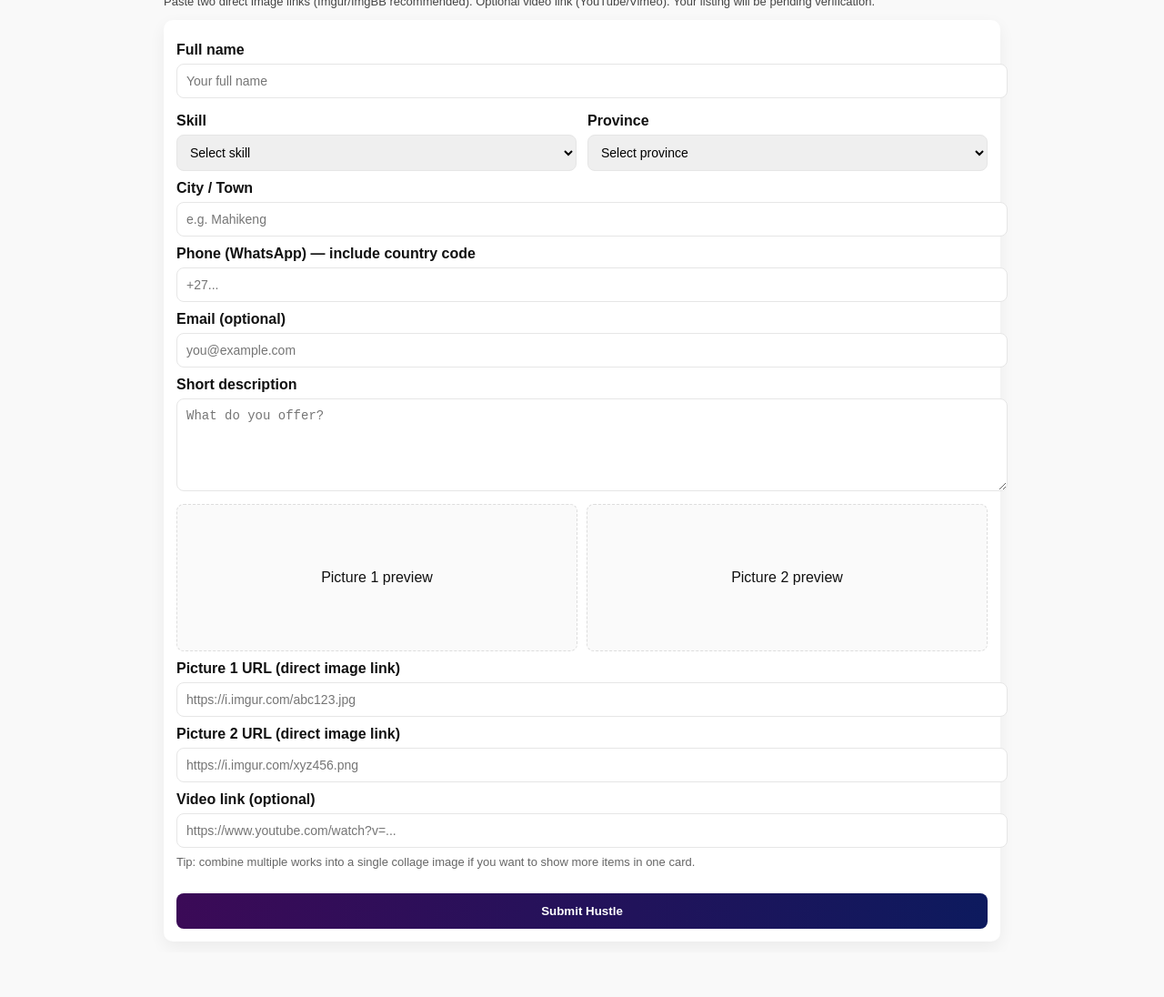
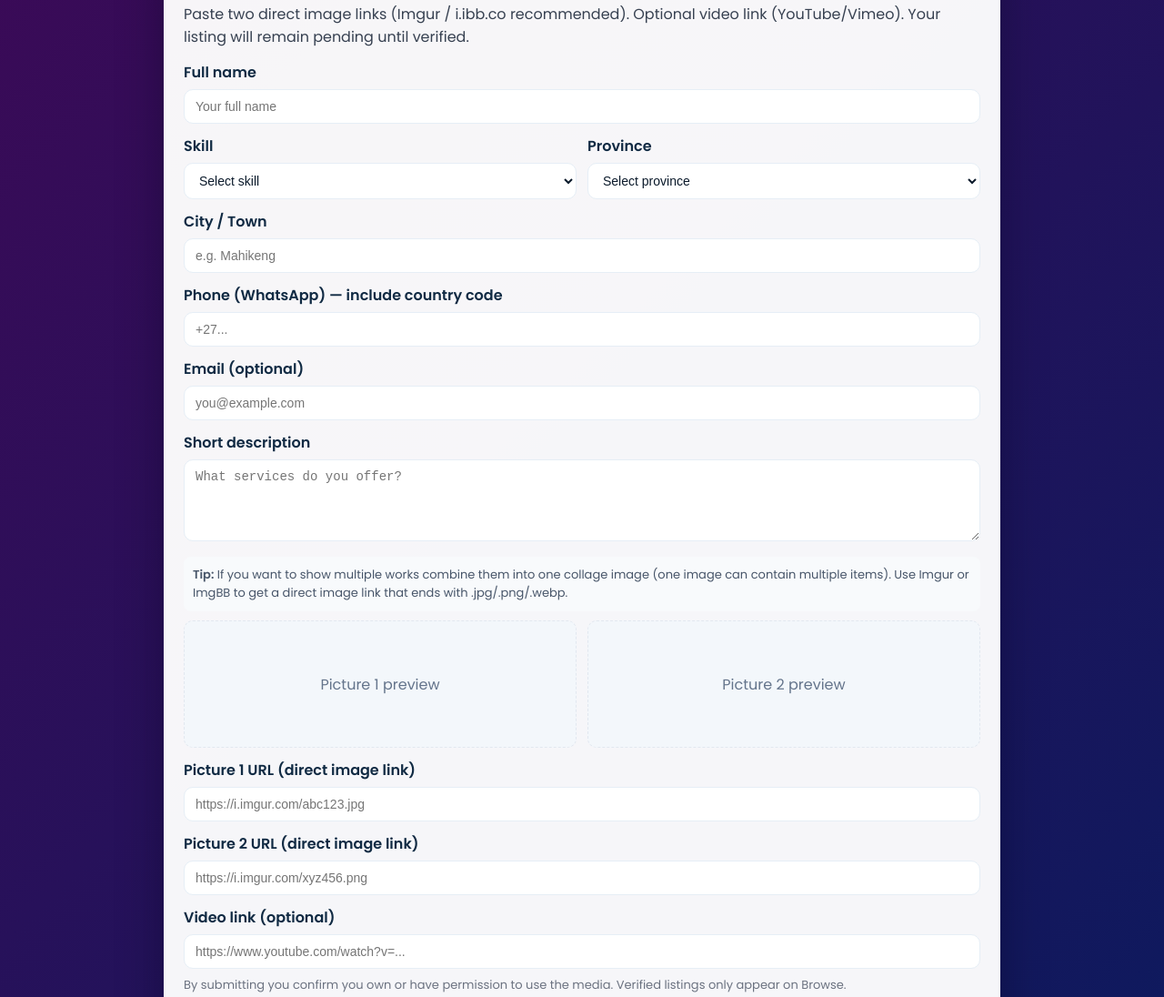
Before and after one commit to BakangMolamu/findmyhustle, a plain HTML site: page upload.html in a window 1280 px wide. Shown: the part 80-1176 px from the top of the page at 91% size. Before the commit the page ends 1127 px from the top, so only its background shows below. Drawn offline with Linux system fonts and the light colour scheme.

Commit message:
Refactor upload.html for better UI and UX
Updated styling, improved text clarity, and enhanced user prompts.

```diff
--- a/upload.html
+++ b/upload.html
@@ -2,42 +2,88 @@
 <html lang="en">
 <head>
   <meta charset="utf-8" />
-  <meta name="viewport" content="width=device-width, initial-scale=1" />
-  <title>Upload Hustle — FindMyHustle</title>
+  <meta name="viewport" content="width=device-width,initial-scale=1" />
+  <title>Upload Your Hustle — FindMyHustle</title>
+  <link href="https://fonts.googleapis.com/css2?family=Poppins:wght@300;400;600&display=swap" rel="stylesheet">
   <style>
-    :root{--bg:#f9f9f9;--card:#fff;--accent1:#3b0a57;--accent2:#0d1a5e}
-    body{margin:0;font-family:Arial,system-ui,sans-serif;background:var(--bg);padding:12px;color:#111}
-    .wrap{max-width:920px;margin:0 auto}
-    h1{margin:12px 0 8px}
-    .card{background:var(--card);padding:14px;border-radius:10px;box-shadow:0 6px 18px rgba(0,0,0,0.06)}
-    label{display:block;margin-top:10px;font-weight:600}
-    input[type=text], input[type=url], input[type=email], input[type=tel], select, textarea {
-      width:100%;padding:10px;margin-top:6px;border-radius:8px;border:1px solid #e6e6e6;font-size:14px;
+    :root{
+      --bg1: #f5f7fb;
+      --card: #ffffff;
+      --accentA: #3b0a57;
+      --accentB: #0d1a5e;
+      --accentG: #7b3fe4;
+      --accentL: #4bc0ff;
     }
-    textarea{min-height:80px;resize:vertical}
-    .row{display:flex;gap:12px;margin-top:6px}
+    *{box-sizing:border-box}
+    body{
+      margin:0;
+      font-family:'Poppins',system-ui,Arial,sans-serif;
+      background: linear-gradient(135deg,var(--accentA),var(--accentB));
+      color:#0f1724;
+      padding:20px;
+      min-height:100vh;
+      display:flex;
+      justify-content:center;
+      align-items:flex-start;
+    }
+    .wrap{width:100%;max-width:920px}
+    .card{
+      background: rgba(255,255,255,0.96);
+      padding:22px;
+      border-radius:14px;
+      box-shadow:0 18px 50px rgba(2,6,23,0.35);
+    }
+    h1{margin:0 0 8px;font-size:22px;color:var(--accentB)}
+    p.lead{margin:0 0 14px;color:#374151}
+    label{display:block;margin-top:12px;font-weight:600;color:#102a43}
+    input[type="text"], input[type="email"], input[type="tel"], input[type="url"], select, textarea {
+      width:100%;
+      padding:10px 12px;
+      margin-top:6px;
+      border-radius:10px;
+      border:1px solid #e6eef6;
+      font-size:14px;
+      background:#fff;
+      color:#0b1a2b;
+    }
+    textarea{min-height:90px;resize:vertical}
+    .row{display:flex;gap:12px}
     .row .col{flex:1}
-    .thumbs{display:flex;gap:10px;margin-top:10px;flex-wrap:wrap}
-    .thumb{flex:1;min-height:140px;background:#fafafa;border:1px dashed #ddd;border-radius:8px;display:flex;align-items:center;justify-content:center;overflow:hidden}
+    .thumbs{display:flex;gap:12px;margin-top:10px;flex-wrap:wrap}
+    .thumb{flex:1;min-height:140px;border-radius:10px;background:#f3f7fb;border:1px dashed #e2e8f0;display:flex;align-items:center;justify-content:center;overflow:hidden;color:#64748b}
     .thumb img{width:100%;height:100%;object-fit:cover;display:block}
-    .note{font-size:13px;color:#666;margin-top:8px}
-    button.primary{margin-top:14px;padding:12px;border-radius:8px;border:none;background:linear-gradient(90deg,var(--accent1),var(--accent2));color:#fff;font-weight:700;cursor:pointer;width:100%}
-    button.primary:disabled{opacity:.6;cursor:default}
-    .small{font-size:13px;color:#444}
-    #overlay{display:none;position:fixed;inset:0;background:rgba(0,0,0,0.45);align-items:center;justify-content:center;z-index:999}
+    .note{font-size:13px;color:#6b7280;margin-top:8px}
+    .tips{font-size:13px;color:#475569;background:#f8fafc;padding:10px;border-radius:8px;margin-top:10px}
+    button.primary{
+      margin-top:16px;
+      width:100%;
+      padding:12px 14px;
+      border-radius:10px;
+      border:none;
+      font-weight:800;
+      color:#fff;
+      background: linear-gradient(90deg,var(--accentG),var(--accentL));
+      cursor:pointer;
+      font-size:16px;
+    }
+    button.primary:disabled{opacity:0.6;cursor:default}
+    #overlay{display:none;position:fixed;inset:0;background:rgba(2,6,23,0.55);align-items:center;justify-content:center;z-index:9999}
     #overlay.show{display:flex}
-    .overlay-box{background:#fff;padding:12px 16px;border-radius:8px;font-weight:700;color:#111}
-    #success{position:fixed;left:50%;top:-120px;transform:translateX(-50%);background:#4cd964;color:#002;padding:12px 16px;border-radius:12px;font-weight:700;z-index:1000;transition:all .45s;opacity:0}
-    #success.show{top:24px;opacity:1}
-    @media(min-width:900px){ .thumb{min-height:160px} }
+    .overlay-box{background:#fff;padding:14px 18px;border-radius:10px;font-weight:700;color:#06121a}
+    #success{position:fixed;left:50%;transform:translateX(-50%);top:-120px;background:linear-gradient(135deg,#4cd964,#38f9d7);color:#002;padding:12px 16px;border-radius:12px;font-weight:800;box-shadow:0 12px 30px rgba(2,6,23,0.35);z-index:10000;transition:all .45s;opacity:0}
+    #success.show{top:28px;opacity:1}
+    @media(max-width:720px){ .row{flex-direction:column} .thumb{min-height:120px} }
   </style>
 </head>
 <body>
+  <div id="success">✅ Submission successful — we will contact you for verification.</div>
+  <div id="overlay"><div class="overlay-box">Submitting — please wait…</div></div>
+
   <div class="wrap">
-    <h1>Upload Your Hustle</h1>
-    <p class="small">Paste two direct image links (Imgur/ImgBB recommended). Optional video link (YouTube/Vimeo). Your listing will be pending verification.</p>
+    <main class="card" role="main" aria-labelledby="title">
+      <h1 id="title">Upload Your Hustle</h1>
+      <p class="lead">Paste two direct image links (Imgur / i.ibb.co recommended). Optional video link (YouTube/Vimeo). Your listing will remain pending until verified.</p>
 
-    <div class="card">
       <form id="uploadForm" novalidate>
         <label for="name">Full name</label>
         <input id="name" name="Name" type="text" placeholder="Your full name" required>
@@ -98,7 +144,11 @@
         <input id="email" name="Email" type="email" placeholder="you@example.com">
 
         <label for="description">Short description</label>
-        <textarea id="description" name="Description" placeholder="What do you offer?"></textarea>
+        <textarea id="description" name="Description" placeholder="What services do you offer?"></textarea>
+
+        <div class="tips">
+          <strong>Tip:</strong> If you want to show multiple works combine them into one collage image (one image can contain multiple items). Use Imgur or ImgBB to get a direct image link that ends with .jpg/.png/.webp.
+        </div>
 
         <div class="thumbs" aria-hidden="true">
           <div class="thumb" id="thumb1">Picture 1 preview</div>
@@ -114,25 +164,23 @@
         <label for="video">Video link (optional)</label>
         <input id="video" name="VideoURL" type="url" placeholder="https://www.youtube.com/watch?v=...">
 
-        <p class="note">Tip: combine multiple works into a single collage image if you want to show more items in one card.</p>
+        <p class="note">By submitting you confirm you own or have permission to use the media. Verified listings only appear on Browse.</p>
 
         <button id="submitBtn" class="primary" type="submit">Submit Hustle</button>
       </form>
-    </div>
+    </main>
   </div>
 
-  <div id="overlay"><div class="overlay-box">Submitting — please wait…</div></div>
-  <div id="success">✅ Submitted — we'll contact you after verification.</div>
-
 <script>
-/* ---------- CONFIG: your deployed web app URL ---------- */
-const WEB_APP_URL = "https://script.google.com/macros/s/AKfycbwj9XHnyQX8pnrZrIqgQbe4JvWxChHq8hKTVo3MHQriHY1B5gQhPTGAFa4IcaxbxWzJNg/exec";
-/* ------------------------------------------------------ */
+/* ---------- CONFIG: your deployed Apps Script Web App URL ---------- */
+const WEB_APP_URL = "https://script.google.com/macros/s/AKfycbyPkK1BeaHTfktxPRyRX2SgcHfw6WMIMQaXIfpMhlOD4uX_9zpFG9bn_cWVy9VpWpf3/exec";
+/* --------------------------------------------------------------- */
 
 const form = document.getElementById('uploadForm');
 const submitBtn = document.getElementById('submitBtn');
 const overlay = document.getElementById('overlay');
 const success = document.getElementById('success');
+
 const pic1 = document.getElementById('pic1');
 const pic2 = document.getElementById('pic2');
 const thumb1 = document.getElementById('thumb1');
@@ -142,6 +190,7 @@ function showPreview(url, container){
   container.innerHTML = '';
   if (!url) { container.textContent = 'Preview unavailable'; return; }
   const img = document.createElement('img');
+  img.alt = 'preview';
   img.onload = () => {};
   img.onerror = () => { container.textContent = 'Preview unavailable — check the URL'; };
   img.src = url;
@@ -167,7 +216,7 @@ form.addEventListener('submit', async function(e){
   e.preventDefault();
 
   if (!WEB_APP_URL || WEB_APP_URL.includes('PASTE_YOUR')) {
-    alert('Web app URL missing. Paste your deployed web app URL in this file.');
+    alert('Web app URL is missing. Please paste it in the code.');
     return;
   }
 
@@ -179,12 +228,12 @@ form.addEventListener('submit', async function(e){
     City: (document.getElementById('city').value || '').trim(),
     Description: (document.getElementById('description').value || '').trim(),
     Phone: (document.getElementById('phone').value || '').trim(),
-    Picture1URL: (pic1.value || '').trim(),
-    Picture2URL: (pic2.value || '').trim(),
+    Picture1URL: (document.getElementById('pic1').value || '').trim(),
+    Picture2URL: (document.getElementById('pic2').value || '').trim(),
     VideoURL: (document.getElementById('video').value || '').trim()
   };
 
-  // minimal validation
+  // required checks
   if (!payload.Name || !payload.Skill || !payload.Province) {
     alert('Please fill Name, Skill and Province.');
     return;
@@ -194,43 +243,45 @@ form.addEventListener('submit', async function(e){
     return;
   }
 
-  // optional: check looks like image
+  // optional image heuristics
   if (!looksLikeImage(payload.Picture1URL) || !looksLikeImage(payload.Picture2URL)) {
-    if (!confirm('One or both image links may not be direct image URLs. Continue anyway?')) return;
+    if (!confirm('One or both image URLs do not look like direct image links. Continue anyway?')) return;
   }
 
   setLoading(true);
 
   try {
-    const resp = await fetch(WEB_APP_URL, {
+    const res = await fetch(WEB_APP_URL, {
       method: 'POST',
-      headers: {'Content-Type':'application/json'},
+      headers: { 'Content-Type': 'application/json' },
       body: JSON.stringify(payload)
     });
 
-    const text = await resp.text();
-    let res;
-    try { res = JSON.parse(text); } catch (err) { res = { status:'error', message:'Unexpected server response' }; }
+    const text = await res.text();
+    let jsonRes;
+    try { jsonRes = JSON.parse(text); } catch (err) { jsonRes = { status: 'error', message: 'Unexpected server response' }; }
 
-    if (res.status === 'success') {
+    if (jsonRes.status && jsonRes.status === 'success') {
       success.classList.add('show');
       setTimeout(()=> success.classList.remove('show'), 3200);
       form.reset();
       thumb1.innerHTML = 'Picture 1 preview';
       thumb2.innerHTML = 'Picture 2 preview';
-      // redirect to profile (pending)
-      if (res.id) setTimeout(()=> window.location.href = `profile.html?id=${encodeURIComponent(res.id)}`, 1200);
+      // redirect to profile page (pending)
+      if (jsonRes.id) {
+        setTimeout(()=> window.location.href = `profile.html?id=${encodeURIComponent(jsonRes.id)}`, 1100);
+      }
     } else {
-      alert('Submission failed: ' + (res.message || 'Server error'));
+      alert('Submission failed: ' + (jsonRes.message || 'Server error'));
     }
 
   } catch (err) {
-    console.error(err);
-    alert('Submission failed — check your internet and the web app URL.');
+    console.error('Upload error', err);
+    alert('Submission failed — check your internet connection and the web app URL.');
   } finally {
     setLoading(false);
   }
 });
 </script>
 </body>
-  </html>
+          </html>
```
